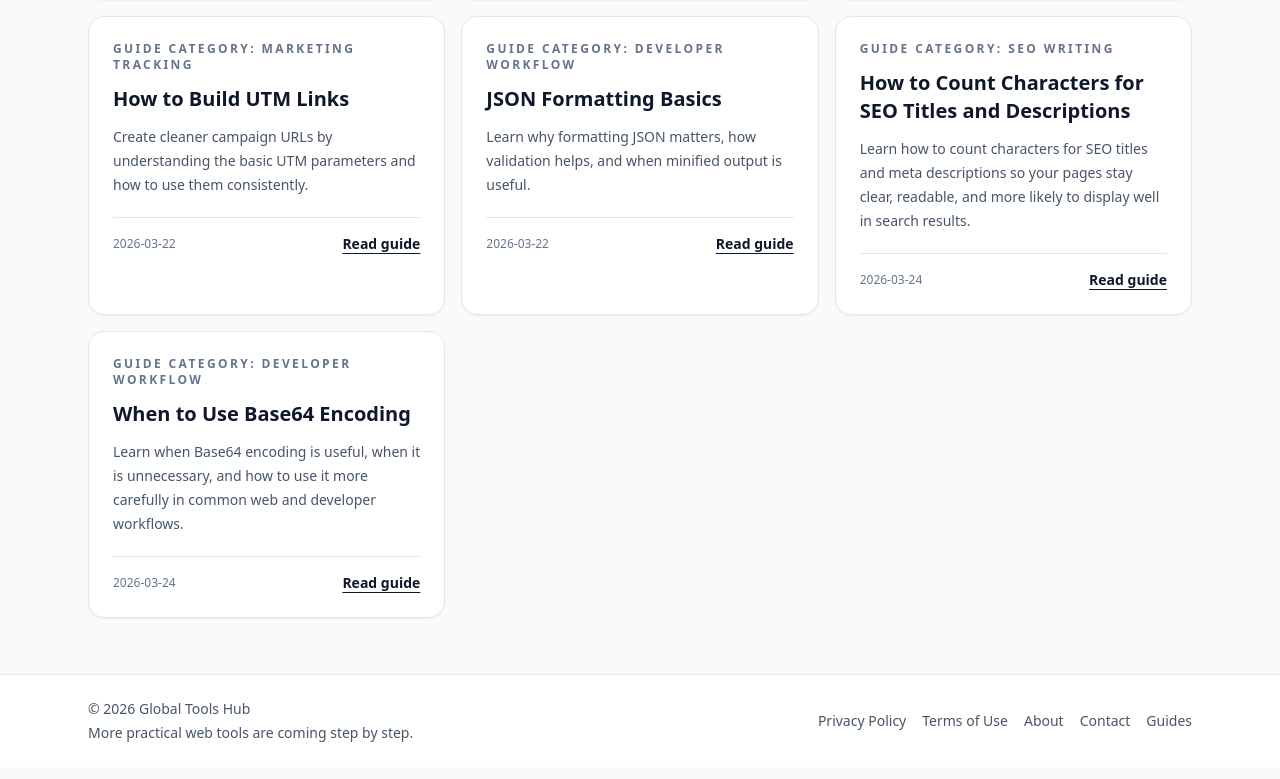
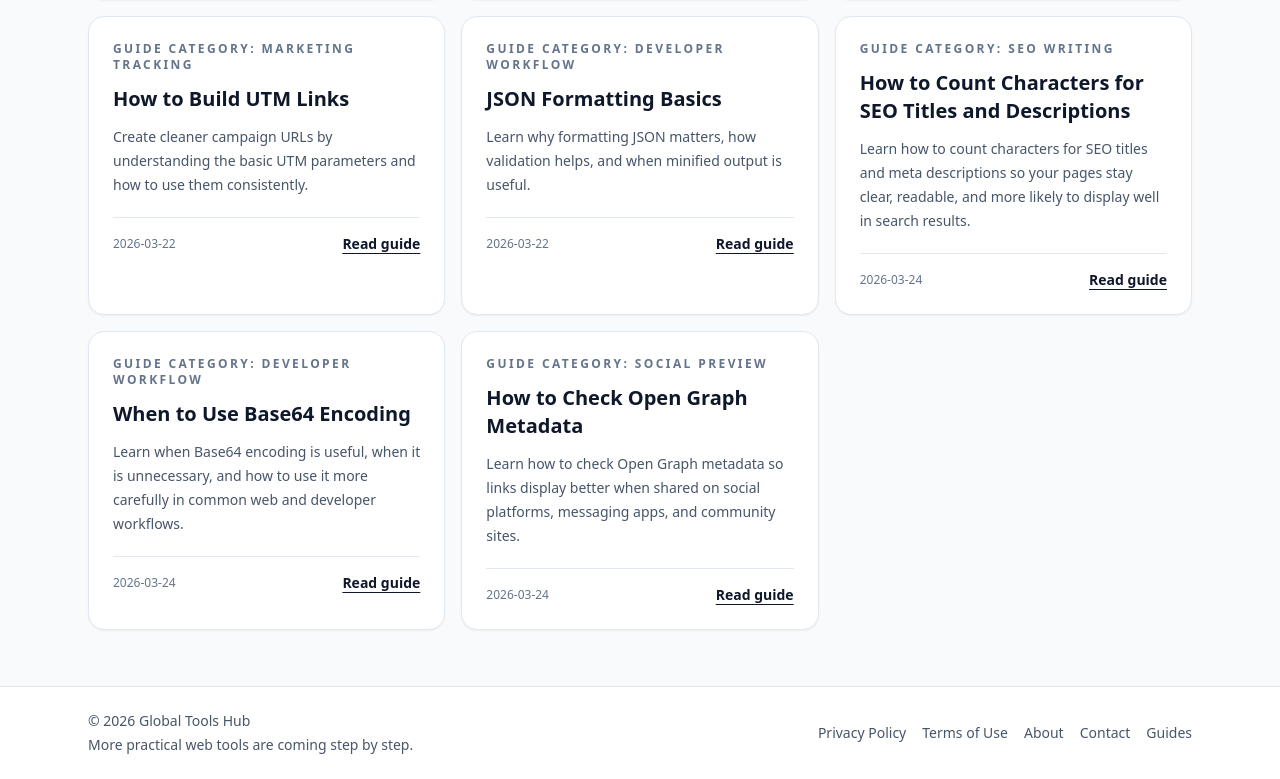
Before and after one commit to PLANB-John/JPGconversion-web, a Next.js app: page /en/guides in a window 1280 px wide. Shown: the part 555-1334 px from the top of the page. Built offline with nearby package versions, Linux system fonts and the light colour scheme; no server answers.

Commit message:
Add OG metadata guide article data

```diff
--- a/src/data/guides.ts
+++ b/src/data/guides.ts
@@ -8,7 +8,8 @@ export type GuideSlug =
   | "how-to-build-utm-links"
   | "json-formatting-basics"
   | "how-to-count-characters-for-seo"
-  | "when-to-use-base64-encoding";
+  | "when-to-use-base64-encoding"
+  | "how-to-check-open-graph-metadata";
 
 type GuideSection = {
   heading: string;
@@ -223,6 +224,79 @@ const whenToUseBase64EncodingEn: GuideLocalizedContent = {
         "Another mistake is encoding large content without thinking about size growth. This can slow down requests, clutter logs, and make debugging harder.",
         "It is also easy to forget that some encoded data needs exact formatting. Accidental spaces, missing padding, or copy-paste errors can break the result.",
         "Finally, developers sometimes use Base64 because it feels convenient in the short term, even when the underlying system already supports a better binary workflow."
+      ]
+    }
+  ]
+};
+
+const howToCheckOpenGraphMetadataEn: GuideLocalizedContent = {
+  title: "How to Check Open Graph Metadata",
+  description: "Learn how to check Open Graph metadata so links display better when shared on social platforms, messaging apps, and community sites.",
+  intro: "Open Graph metadata helps control how a page appears when someone shares it on social platforms, messaging apps, and other preview-based services. A page may still work without these tags, but the shared result can look incomplete, confusing, or unappealing.",
+  categoryLabel: "SOCIAL PREVIEW",
+  useCasesTitle: "When this is most useful",
+  useCases: [
+    "Publishing a new guide or blog article.",
+    "Launching a landing page.",
+    "Sharing a page on social media.",
+    "Sending links through chat or community channels.",
+    "Updating a page title or preview image.",
+    "Reviewing multilingual pages for consistency."
+  ],
+  closingTitle: "Keep the check lightweight",
+  closingText:
+    "You do not need to turn this into a complicated audit. A fast Open Graph check before publishing or sharing is usually enough to catch the most important issues. The goal is simple: make sure your page looks clear, trustworthy, and worth clicking when it appears outside your site.",
+  relatedToolLabel: "Open the OG Preview",
+  sections: [
+    {
+      heading: "What Open Graph metadata does",
+      paragraphs: [
+        "For many websites, shared previews are one of the first things users see. A weak title, missing image, or poor description can reduce clicks even when the page itself is useful. That is why checking Open Graph metadata is a practical part of publishing and SEO workflows.",
+        "Open Graph metadata gives platforms extra information about a page. Instead of guessing how to build a preview, they can use the values you provide for the title, description, image, and page type.",
+        "Some pages also include Twitter card metadata, but Open Graph is often the foundation for preview behavior across many platforms."
+      ],
+      bullets: ["og:title", "og:description", "og:image", "og:url", "og:type"]
+    },
+    {
+      heading: "Why preview checks matter",
+      paragraphs: [
+        "A page can have strong content and still look weak when shared if the metadata is incomplete or inconsistent. This matters for blog posts, landing pages, documentation pages, product pages, and guides.",
+        "A quick Open Graph check helps you verify that the correct title appears, confirm that the description is clear and useful, make sure the preview image loads correctly, catch stale metadata after page updates, and compare how a page may look before sharing it widely.",
+        "This is especially useful when you are preparing a new article, campaign page, or multilingual page that may be shared across several channels."
+      ]
+    },
+    {
+      heading: "How to check Open Graph metadata",
+      paragraphs: [
+        "You do not need a complicated crawler to do this. A focused preview tool is often enough.",
+        "1. Start with the exact page URL. Copy the full URL of the page you want to inspect. Make sure you test the canonical public version, not a temporary draft URL unless that is intentional.",
+        "2. Load the page in an Open Graph preview tool. Paste the URL into the tool and let it fetch the metadata. This usually gives you both the raw tag values and a visual preview of how the shared card may appear.",
+        "3. Review the title and description. Check whether the title is specific, readable, and aligned with the page content. Then review the description. It should help users understand what the page offers, not just repeat generic keywords.",
+        "4. Confirm the image. A missing or broken image is one of the most common preview problems. Make sure the correct image is selected and that it is accessible publicly.",
+        "5. Check for mismatched URLs or old values. Sometimes a page has been updated, but old metadata remains in the source or cache. If the displayed tags do not match the current page, the issue may be in the page template, metadata config, or cache refresh timing."
+      ]
+    },
+    {
+      heading: "Common problems to watch for",
+      paragraphs: [
+        "One common issue is using a generic homepage title on every page. This makes previews look repetitive and less useful.",
+        "Another issue is missing images. Some platforms still create a preview without one, but the result is often weaker and less engaging.",
+        "It is also common to find descriptions that are technically present but not helpful. A description should summarize the value of the page in natural language.",
+        "On multilingual websites, pages may accidentally reuse metadata from another locale. This can make shared previews look inconsistent or confusing for users in different regions.",
+        "Finally, developers sometimes forget that metadata must reflect the public URL structure. If the page uses the wrong canonical or Open Graph URL, shared links may look messy or duplicate."
+      ]
+    },
+    {
+      heading: "A practical publishing workflow",
+      paragraphs: [
+        "A simple workflow can prevent most problems."
+      ],
+      bullets: [
+        "Write the page title and summary first.",
+        "Prepare a clean preview image when needed.",
+        "Publish the page.",
+        "Run the public URL through an Open Graph preview tool.",
+        "Correct mismatched metadata before actively sharing the page."
       ]
     }
   ]
@@ -570,6 +644,21 @@ const guideDefinitions: Array<Omit<GuideItem, "content"> & { content: Record<Loc
       fr: whenToUseBase64EncodingEn,
       de: whenToUseBase64EncodingEn
     }
+  },
+  {
+    slug: "how-to-check-open-graph-metadata",
+    category: "web-marketing",
+    relatedToolSlug: "og-preview",
+    publishedAt: "2026-03-24",
+    updatedAt: "2026-03-24",
+    content: {
+      en: howToCheckOpenGraphMetadataEn,
+      ko: howToCheckOpenGraphMetadataEn,
+      ja: howToCheckOpenGraphMetadataEn,
+      es: howToCheckOpenGraphMetadataEn,
+      fr: howToCheckOpenGraphMetadataEn,
+      de: howToCheckOpenGraphMetadataEn
+    }
   }
 
 
```
